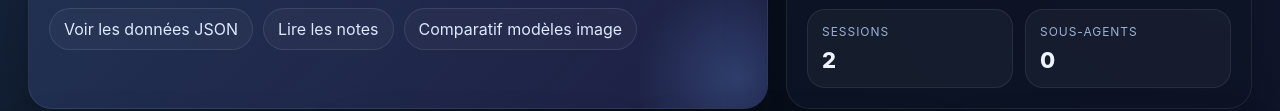
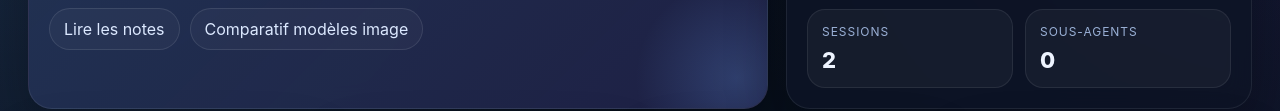
Before and after one commit to kjmano/Openclaw-dashboard, a plain HTML site: page index.html in a window 1280 px wide. Shown: the part 234-345 px from the top of the page. Drawn offline with nearby package versions, Linux system fonts and the light colour scheme.

Commit message:
Remove raw JSON link from dashboard

```diff
--- a/index.html
+++ b/index.html
@@ -277,7 +277,6 @@
       <h1>Dashboard d’usage <span class="glow-accent">LLM</span></h1>
       <p class="hero-copy">Une version plus propre, plus moderne et plus lisible du dashboard. Il agrège automatiquement les sessions OpenClaw locales, les coûts remontés par le provider, les modèles utilisés et prépare l’affichage des sous-agents dès qu’ils existent.</p>
       <div class="hero-actions">
-        <a class="ghost-link" href="./usage-data.json" target="_blank" rel="noopener noreferrer">Voir les données JSON</a>
         <a class="ghost-link" href="./README.txt" target="_blank" rel="noopener noreferrer">Lire les notes</a>
         <a class="ghost-link" href="./image-models.html">Comparatif modèles image</a>
       </div>
```
